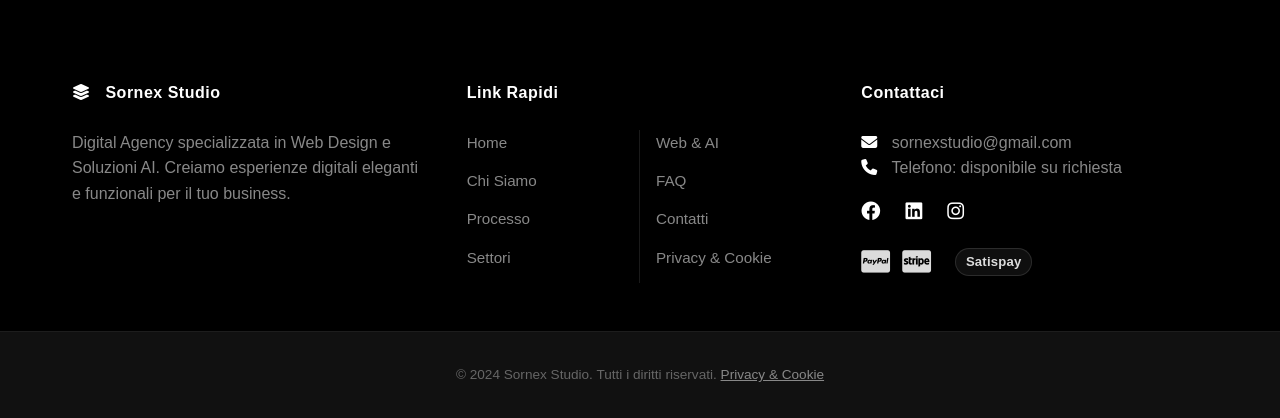
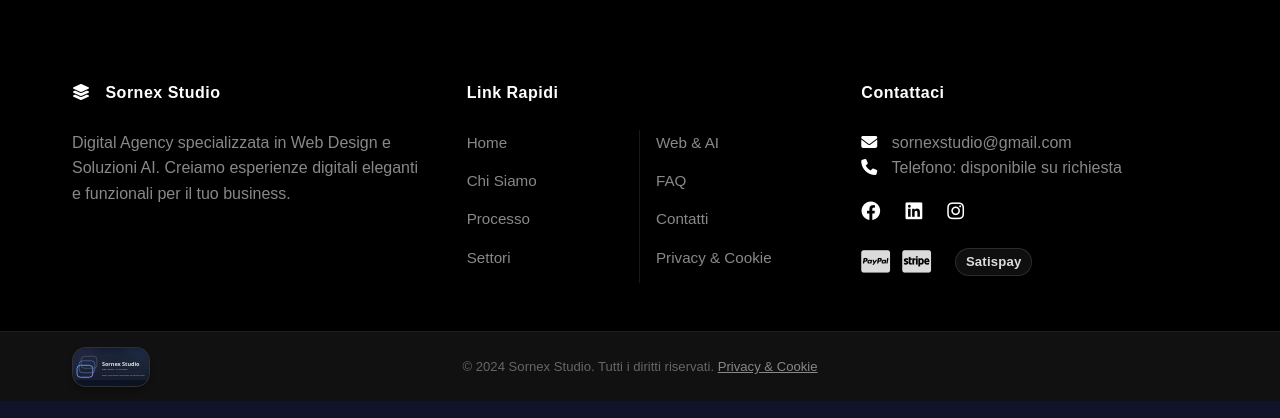
Before and after one commit to Pedrito86/Aura-Code, a Flask app: page / in a window 1280 px wide. Shown: the part 4730-5148 px from the top of the page. Run offline with Flask 3, Linux system fonts and the light colour scheme.

Commit message:
og footer

```diff
--- a/src/static/css/style.css
+++ b/src/static/css/style.css
@@ -909,14 +909,68 @@
 }
 
 .footer-bottom {
+    padding: 0.9rem 0;
+    border-top: 1px solid rgba(255, 255, 255, 0.05);
+    background: #111111;
+    color: #666666;
+    font-size: 0.82rem;
+    margin-top: 3rem;
+    width: 100%;
+}
+
+.footer-bottom-inner {
+    display: grid;
+    grid-template-columns: 1fr auto 1fr;
+    align-items: center;
+    gap: 12px;
+}
+
+.footer-bottom-inner > p {
+    margin: 0;
+    justify-self: center;
     text-align: center;
-    padding: 2rem 0;
-    border-top: 1px solid rgba(255, 255, 255, 0.05);
-    background: #111111; /* Dark grey background for contrast */
-    color: #666666;
-    font-size: 0.85rem;
-    margin-top: 3rem; /* Ensure separation from content */
-    width: 100%;
+}
+
+.footer-brand-badge {
+    justify-self: start;
+    display: inline-flex;
+    align-items: center;
+    justify-content: center;
+    height: 40px;
+    padding: 0;
+    border-radius: 14px;
+    background: rgba(255, 255, 255, 0.04);
+    border: 1px solid rgba(255, 255, 255, 0.10);
+    box-shadow: var(--shadow-sm);
+    text-decoration: none;
+    overflow: hidden;
+}
+
+.footer-brand-badge img {
+    height: 40px;
+    width: auto;
+    display: block;
+    opacity: 0.92;
+    transform: scale(1.18);
+    transform-origin: center;
+}
+
+@media (max-width: 640px) {
+    .footer-bottom-inner {
+        grid-template-columns: 1fr;
+        justify-items: center;
+        text-align: center;
+    }
+
+    .footer-brand-badge {
+        justify-self: center;
+        height: 44px;
+        border-radius: 16px;
+    }
+
+    .footer-brand-badge img {
+        height: 44px;
+    }
 }
 
 /* Animations */
--- a/src/templates/base.html
+++ b/src/templates/base.html
@@ -115,7 +115,12 @@
             </div>
         </div>
         <div class="footer-bottom">
-            <p>&copy; 2024 Sornex Studio. Tutti i diritti riservati. <a href="/privacy">Privacy & Cookie</a></p>
+            <div class="container footer-bottom-inner">
+                <a class="footer-brand-badge" href="/" aria-label="Sornex Studio">
+                    <img src="{{ url_for('static', filename='img/og-image.svg') }}" alt="Sornex Studio" loading="lazy">
+                </a>
+                <p>&copy; 2024 Sornex Studio. Tutti i diritti riservati. <a href="/privacy">Privacy & Cookie</a></p>
+            </div>
         </div>
     </footer>
 
```
Also changed, not shown: src/static/img/og-image.svg, 2 other files.
